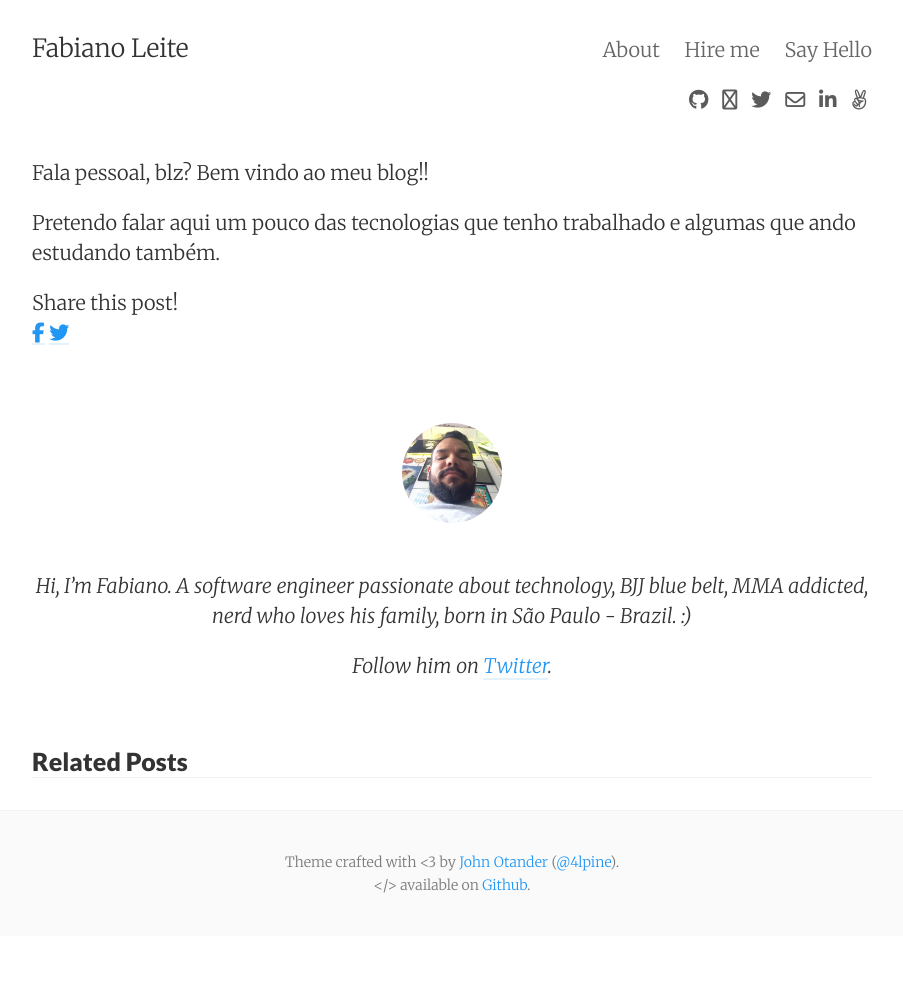
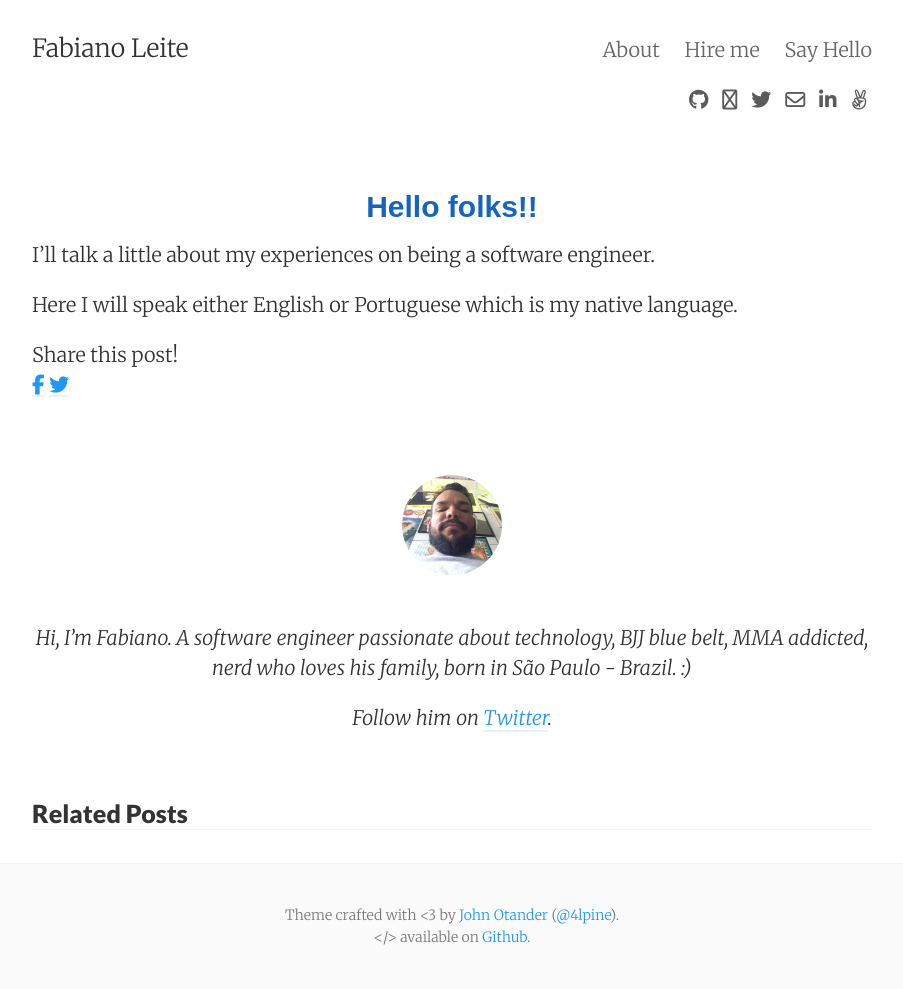
Before and after one commit to fabianoleittes/fabianoleittes.github.io, a Jekyll site: the page built from _posts/2016-10-02-hello-world.md, in a window 1280 px wide. Shown: the whole page, without its empty margins (188-1091 px from the left). Built offline with Jekyll 4.4.1, drawn with Linux system fonts in a browser that asks for light colours; nearby versions of some CDN libraries; comment, search, counter and statistics services are not loaded; before the commit the page ends 936 px from its top, so only the background shows below that.

Commit message:
Small update.

```diff
--- a/_posts/2016-10-02-hello-world.md
+++ b/_posts/2016-10-02-hello-world.md
@@ -5,6 +5,9 @@ date: 2016-10-02 01:56
 categories:
 ---
 
-Fala pessoal, blz? Bem vindo ao meu blog!!
+Hello folks!!
+-------------
 
-Pretendo falar aqui um pouco das tecnologias que tenho trabalhado e algumas que ando estudando também.
+I'll talk a little about my experiences on being a software engineer.
+
+Here I will speak either English or Portuguese which is my native language.
```
Also changed, not shown: about.md (+2 -2 lines), hire.md (+2 -2 lines).
